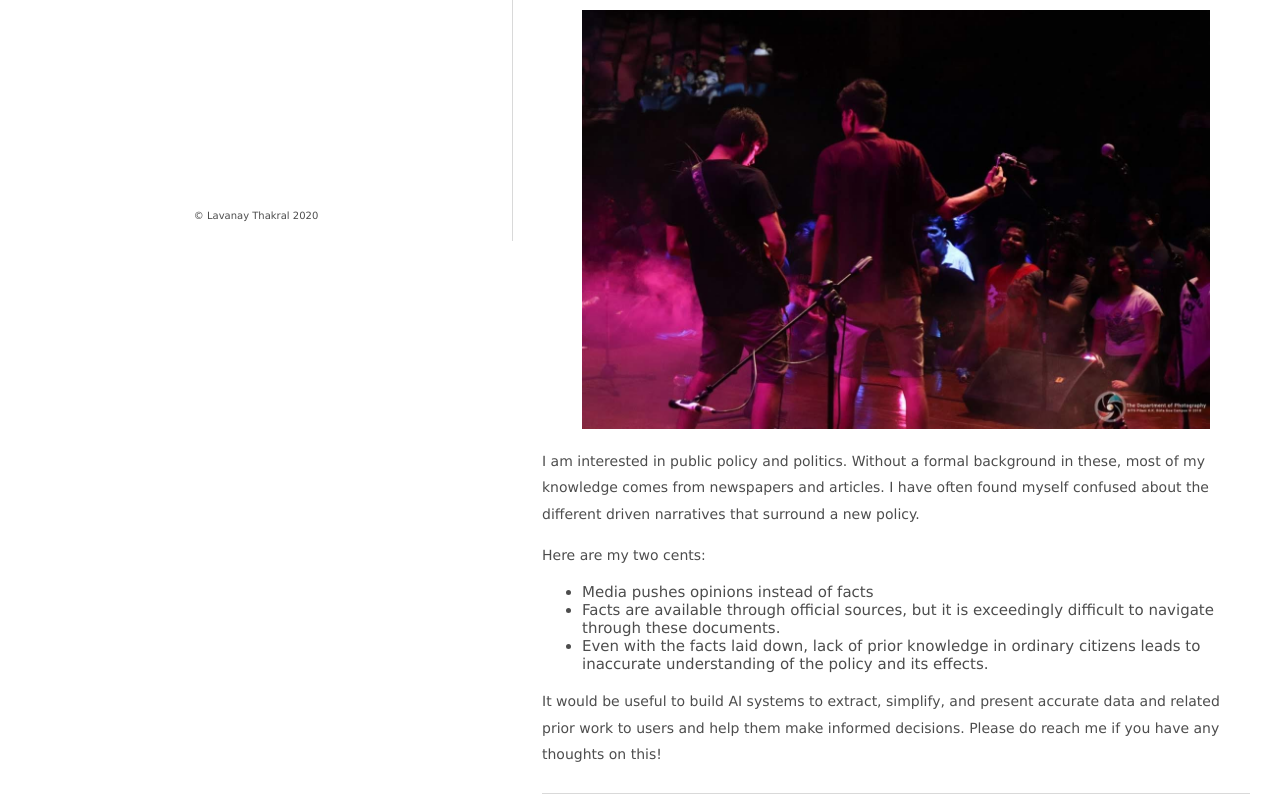
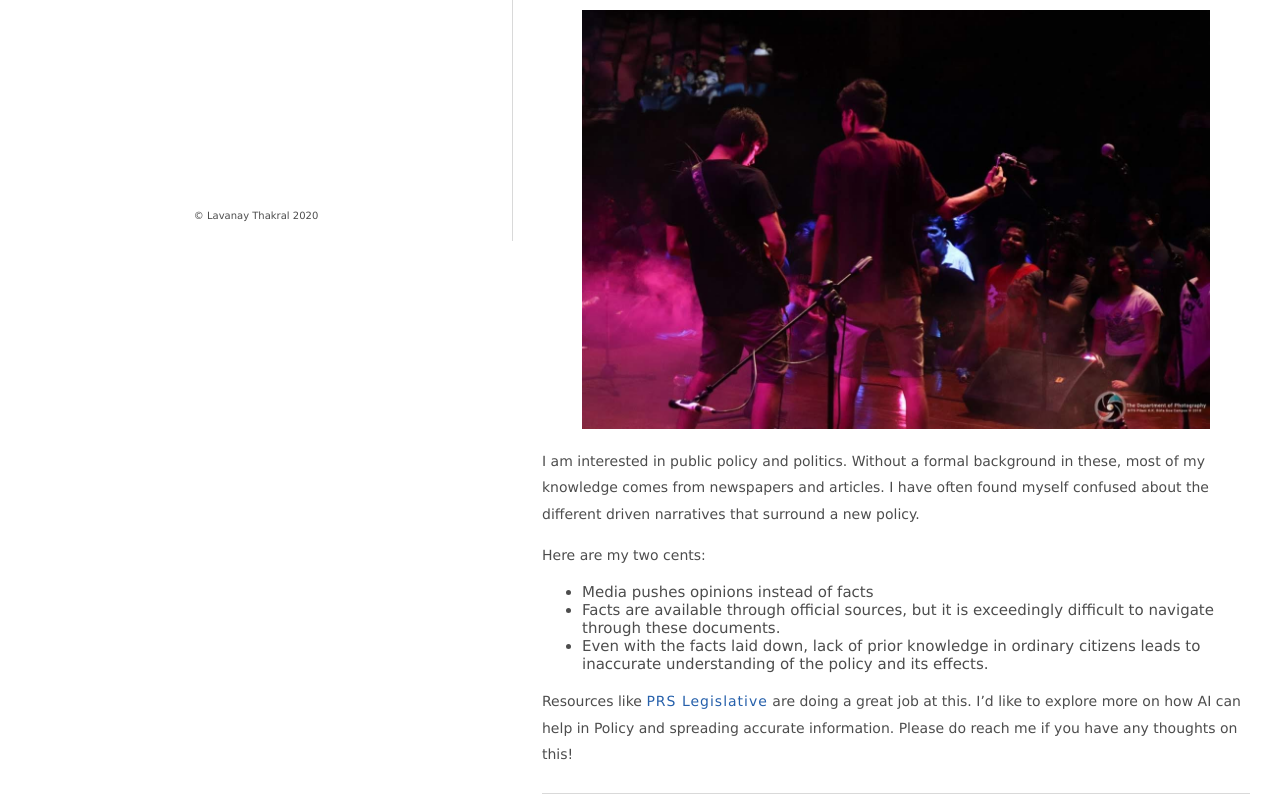
Before and after one commit to lavanaythakral/lavanaythakral.github.io, a plain HTML site: page about/index.html in a window 1280 px wide. Shown: the part 559-1359 px from the top of the page. Drawn offline with Linux system fonts and the light colour scheme.

Commit message:
About update

```diff
--- a/about/index.html
+++ b/about/index.html
@@ -150,7 +150,8 @@ I am Lavanay Thakral, and I am almost finishing up my dual degree in Physics and
 <li>Facts are available through official sources, but it is exceedingly difficult to navigate through these documents.</li>
 <li>Even with the facts laid down, lack of prior knowledge in ordinary citizens leads to inaccurate understanding of the policy and its effects.</li>
 </ul>
-<p>It would be useful to build AI systems to extract, simplify, and present accurate data and related prior work to users and help them make informed decisions. Please do reach me if you have any thoughts on this!</p>
+<p>Resources like <a href="https://www.prsindia.org/">PRS Legislative</a> are doing a great job at this. I&rsquo;d like to explore more on how AI can help in Policy and spreading accurate information.
+Please do reach me if you have any thoughts on this!</p>
 </div>
         <div class="post-footer">
             <div class="info">
```
Also changed, not shown: 1 other file.
